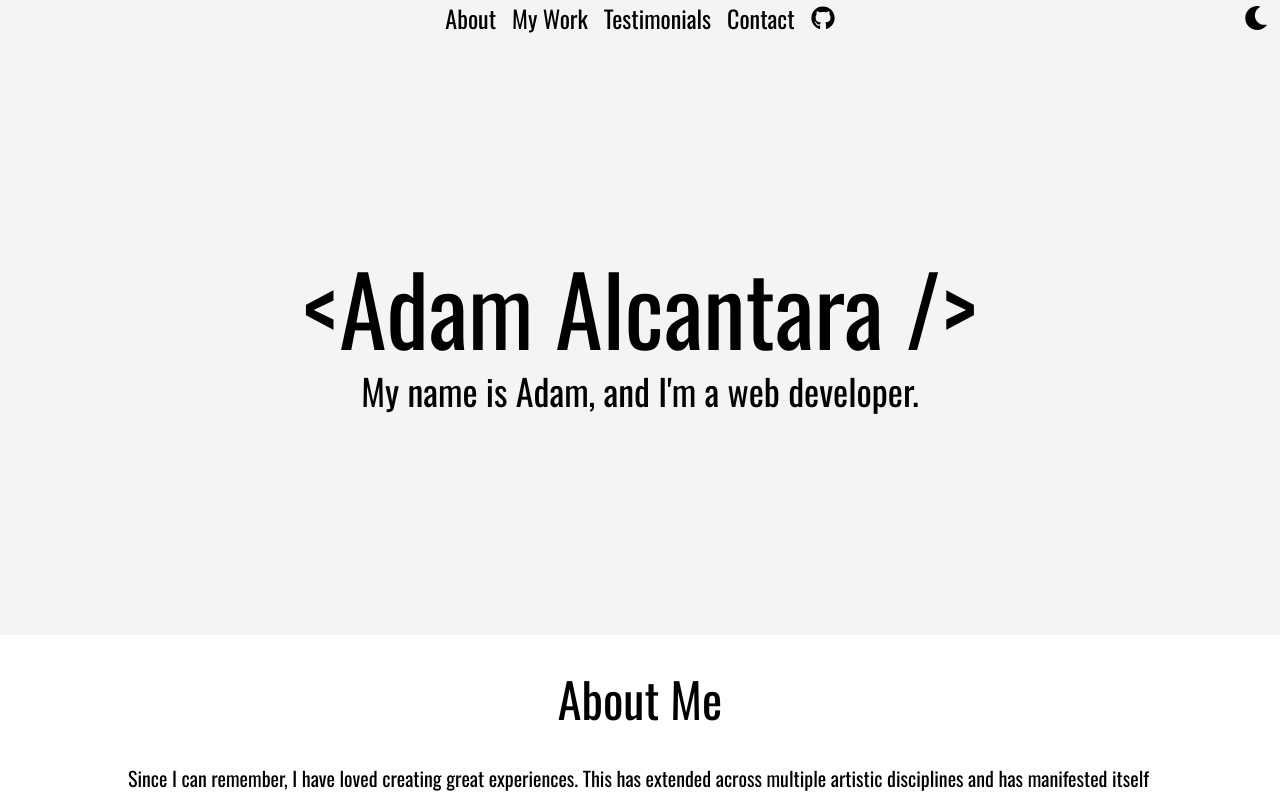
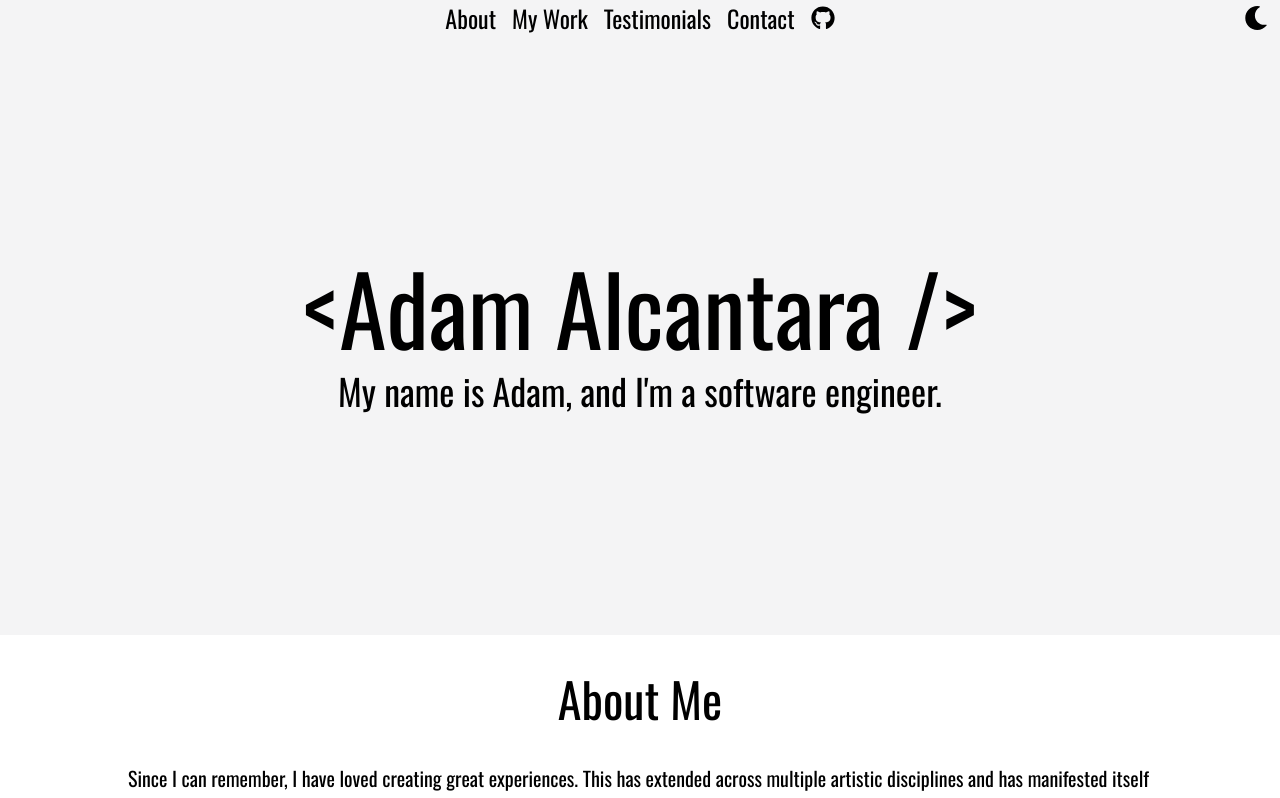
Before and after one commit to adamalcantara/adam_portfolio, a React (Create React App) app: page / in a window 1280 px wide. Shown: the top 798 px of the page. Built offline with nearby package versions, Linux system fonts and the light colour scheme; the HTML template or start-up script is replaced by a standard one.

Commit message:
Updated text, added GSAP animations

```diff
--- a/package.json
+++ b/package.json
@@ -4,9 +4,11 @@
   "private": true,
   "dependencies": {
     "@formspree/react": "^2.5.1",
+    "@gsap/react": "^2.1.1",
     "@testing-library/jest-dom": "^5.17.0",
     "@testing-library/react": "^13.4.0",
     "@testing-library/user-event": "^13.5.0",
+    "gsap": "^3.12.5",
     "react": "^18.3.1",
     "react-dom": "^18.3.1",
     "react-icons": "^5.2.1",
--- a/src/components/Hero.js
+++ b/src/components/Hero.js
@@ -1,12 +1,26 @@
-import React from 'react'
+import React from 'react';
+import gsap from 'gsap';
+import { useGSAP } from '@gsap/react';
+
 
 const Hero = () => {
     const HeroText = "<Adam Alcantara />";
 
+    useGSAP(() => {
+        gsap.to('#heroText', {
+            ease: 'power1.inOut',
+            opacity: 1,
+            y: 0,
+            duration: 1,
+        })
+    }, [])
+
     return (
-        <div className='w-full h-[600px] flex flex-col justify-center items-center bg-zinc-100 dark:bg-zinc-800'>
-            <p className='text-5xl md:text-8xl dark:text-white'>{HeroText}</p>
-            <p className='text-1xl md:text-4xl mt-4 dark:text-white'>My name is Adam, and I'm a web developer.</p>
+        <div  className='w-full h-[600px] flex flex-col justify-center items-center bg-zinc-100 dark:bg-zinc-800'>
+            <div id='heroText' className='flex flex-col justify-center items-center opacity-0 translate-y-10'>
+                <p className='text-5xl md:text-8xl dark:text-white'>{HeroText}</p>
+                <p className='text-1xl md:text-4xl mt-4 dark:text-white'>My name is Adam, and I'm a software engineer.</p>
+            </div>
         </div>
     )
 }
```
Also changed, not shown: 1 other file (tests, documents, lock files or other folders).
